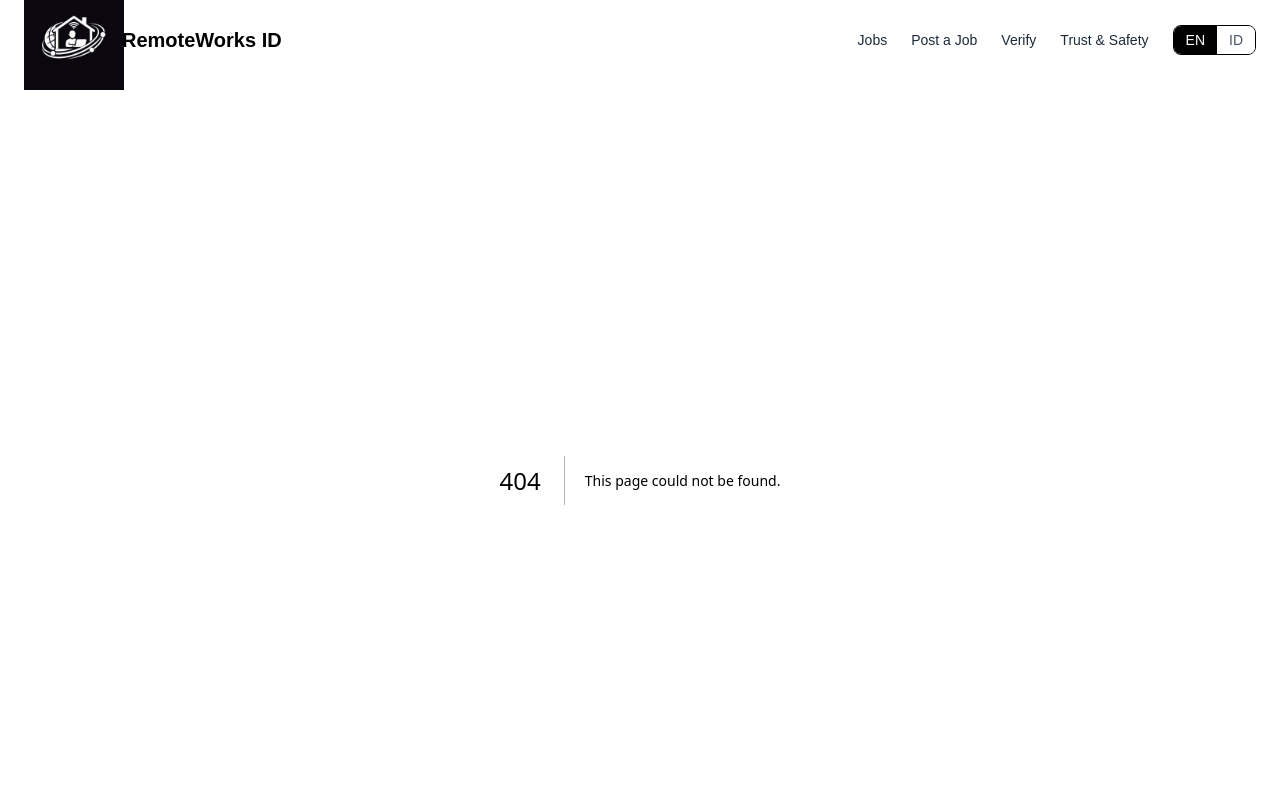
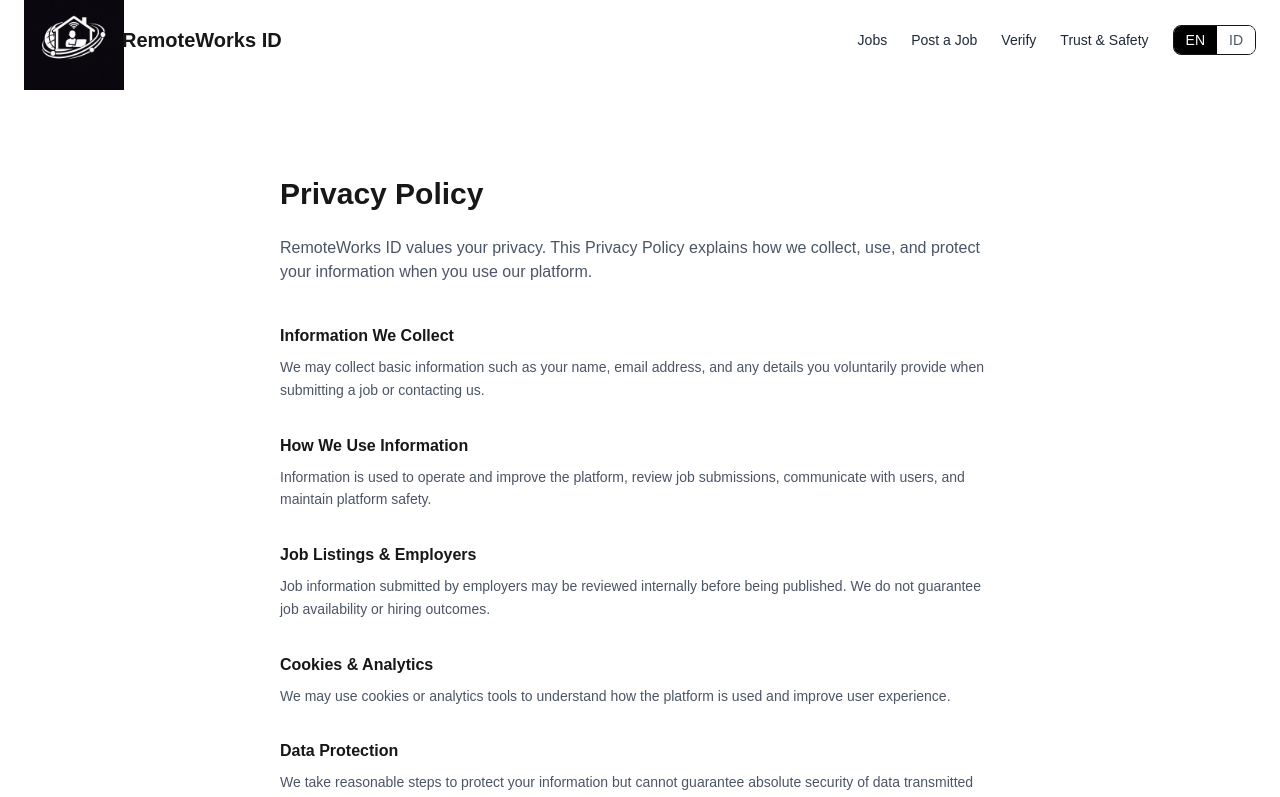
Before and after one commit to megakasmin/remoteworks-id, a Next.js app: page /privacy in a window 1280 px wide. Before the commit this address had no page. Shown: the top 797 px of the page. Built offline with nearby package versions, Linux system fonts and the light colour scheme.

Commit message:
Add privacy and terms page for Footer

```diff
--- /dev/null
+++ b/app/privacy/page.tsx
@@ -0,0 +1,107 @@
+"use client";
+
+import { useLanguage } from "@/components/language/LanguageContext";
+
+export default function PrivacyPage() {
+  const { language } = useLanguage();
+
+  const content = {
+    en: {
+      title: "Privacy Policy",
+      intro:
+        "RemoteWorks ID values your privacy. This Privacy Policy explains how we collect, use, and protect your information when you use our platform.",
+
+      sections: [
+        {
+          title: "Information We Collect",
+          body:
+            "We may collect basic information such as your name, email address, and any details you voluntarily provide when submitting a job or contacting us.",
+        },
+        {
+          title: "How We Use Information",
+          body:
+            "Information is used to operate and improve the platform, review job submissions, communicate with users, and maintain platform safety.",
+        },
+        {
+          title: "Job Listings & Employers",
+          body:
+            "Job information submitted by employers may be reviewed internally before being published. We do not guarantee job availability or hiring outcomes.",
+        },
+        {
+          title: "Cookies & Analytics",
+          body:
+            "We may use cookies or analytics tools to understand how the platform is used and improve user experience.",
+        },
+        {
+          title: "Data Protection",
+          body:
+            "We take reasonable steps to protect your information but cannot guarantee absolute security of data transmitted online.",
+        },
+        {
+          title: "Policy Updates",
+          body:
+            "This Privacy Policy may be updated from time to time. Continued use of the platform indicates acceptance of any changes.",
+        },
+      ],
+    },
+
+    id: {
+      title: "Kebijakan Privasi",
+      intro:
+        "RemoteWorks ID menghargai privasi Anda. Kebijakan Privasi ini menjelaskan bagaimana kami mengumpulkan, menggunakan, dan melindungi informasi Anda.",
+
+      sections: [
+        {
+          title: "Informasi yang Kami Kumpulkan",
+          body:
+            "Kami dapat mengumpulkan informasi dasar seperti nama, alamat email, serta data yang Anda berikan secara sukarela saat mengirim lowongan atau menghubungi kami.",
+        },
+        {
+          title: "Penggunaan Informasi",
+          body:
+            "Informasi digunakan untuk mengoperasikan dan meningkatkan platform, meninjau lowongan, berkomunikasi dengan pengguna, serta menjaga keamanan platform.",
+        },
+        {
+          title: "Lowongan & Perusahaan",
+          body:
+            "Informasi lowongan dari perusahaan dapat ditinjau secara internal sebelum dipublikasikan. Kami tidak menjamin ketersediaan lowongan atau hasil perekrutan.",
+        },
+        {
+          title: "Cookie & Analitik",
+          body:
+            "Kami dapat menggunakan cookie atau alat analitik untuk memahami penggunaan platform dan meningkatkan pengalaman pengguna.",
+        },
+        {
+          title: "Perlindungan Data",
+          body:
+            "Kami mengambil langkah wajar untuk melindungi data Anda, namun tidak dapat menjamin keamanan absolut atas data yang dikirimkan secara online.",
+        },
+        {
+          title: "Perubahan Kebijakan",
+          body:
+            "Kebijakan Privasi ini dapat diperbarui dari waktu ke waktu. Penggunaan berkelanjutan menandakan persetujuan terhadap perubahan tersebut.",
+        },
+      ],
+    },
+  };
+
+  const t = content[language];
+
+  return (
+    <main className="max-w-3xl mx-auto px-6 py-24">
+      <h1 className="text-3xl font-semibold mb-6">{t.title}</h1>
+      <p className="text-gray-600 mb-10">{t.intro}</p>
+
+      <div className="space-y-8">
+        {t.sections.map((s, i) => (
+          <section key={i}>
+            <h2 className="font-semibold mb-2">{s.title}</h2>
+            <p className="text-gray-600 text-sm leading-relaxed">
+              {s.body}
+            </p>
+          </section>
+        ))}
+      </div>
+    </main>
+  );
+}
--- /dev/null
+++ b/app/terms/page.tsx
@@ -0,0 +1,107 @@
+"use client";
+
+import { useLanguage } from "@/components/language/LanguageContext";
+
+export default function TermsPage() {
+  const { language } = useLanguage();
+
+  const content = {
+    en: {
+      title: "Terms of Service",
+      intro:
+        "By using RemoteWorks ID, you agree to the following terms and conditions. Please read them carefully.",
+
+      sections: [
+        {
+          title: "Platform Purpose",
+          body:
+            "RemoteWorks ID provides curated information about remote and hybrid job opportunities. We do not act as an employer, recruiter, or hiring agent.",
+        },
+        {
+          title: "Job Listings",
+          body:
+            "All job listings are submitted by third parties and may be reviewed before publication. We do not guarantee job accuracy, availability, or hiring outcomes.",
+        },
+        {
+          title: "Employer Responsibility",
+          body:
+            "Employers are responsible for the accuracy and legitimacy of the jobs they submit. Priority review affects review speed, not approval outcome.",
+        },
+        {
+          title: "User Responsibility",
+          body:
+            "Users are responsible for verifying job details independently before applying. RemoteWorks ID is not liable for losses resulting from job applications.",
+        },
+        {
+          title: "Intellectual Property",
+          body:
+            "All content and branding on this platform belong to RemoteWorks ID and may not be reused without permission.",
+        },
+        {
+          title: "Changes to Terms",
+          body:
+            "We may update these Terms at any time. Continued use of the platform constitutes acceptance of updated terms.",
+        },
+      ],
+    },
+
+    id: {
+      title: "Syarat & Ketentuan",
+      intro:
+        "Dengan menggunakan RemoteWorks ID, Anda menyetujui syarat dan ketentuan berikut. Harap membaca dengan saksama.",
+
+      sections: [
+        {
+          title: "Tujuan Platform",
+          body:
+            "RemoteWorks ID menyediakan informasi lowongan remote dan hybrid yang dikurasi. Kami bukan perusahaan perekrutan atau agen penyalur kerja.",
+        },
+        {
+          title: "Lowongan Kerja",
+          body:
+            "Seluruh lowongan dikirimkan oleh pihak ketiga dan dapat ditinjau sebelum dipublikasikan. Kami tidak menjamin keakuratan atau hasil perekrutan.",
+        },
+        {
+          title: "Tanggung Jawab Perusahaan",
+          body:
+            "Perusahaan bertanggung jawab atas keakuratan dan keabsahan lowongan. Priority review hanya memengaruhi kecepatan peninjauan.",
+        },
+        {
+          title: "Tanggung Jawab Pengguna",
+          body:
+            "Pengguna bertanggung jawab untuk memverifikasi detail lowongan secara mandiri sebelum melamar. RemoteWorks ID tidak bertanggung jawab atas kerugian.",
+        },
+        {
+          title: "Hak Kekayaan Intelektual",
+          body:
+            "Seluruh konten dan identitas visual adalah milik RemoteWorks ID dan tidak boleh digunakan tanpa izin.",
+        },
+        {
+          title: "Perubahan Ketentuan",
+          body:
+            "Kami dapat memperbarui Syarat & Ketentuan ini kapan saja. Penggunaan berkelanjutan berarti persetujuan atas perubahan tersebut.",
+        },
+      ],
+    },
+  };
+
+  const t = content[language];
+
+  return (
+    <main className="max-w-3xl mx-auto px-6 py-24">
+      <h1 className="text-3xl font-semibold mb-6">{t.title}</h1>
+      <p className="text-gray-600 mb-10">{t.intro}</p>
+
+      <div className="space-y-8">
+        {t.sections.map((s, i) => (
+          <section key={i}>
+            <h2 className="font-semibold mb-2">{s.title}</h2>
+            <p className="text-gray-600 text-sm leading-relaxed">
+              {s.body}
+            </p>
+          </section>
+        ))}
+      </div>
+    </main>
+  );
+}
```
